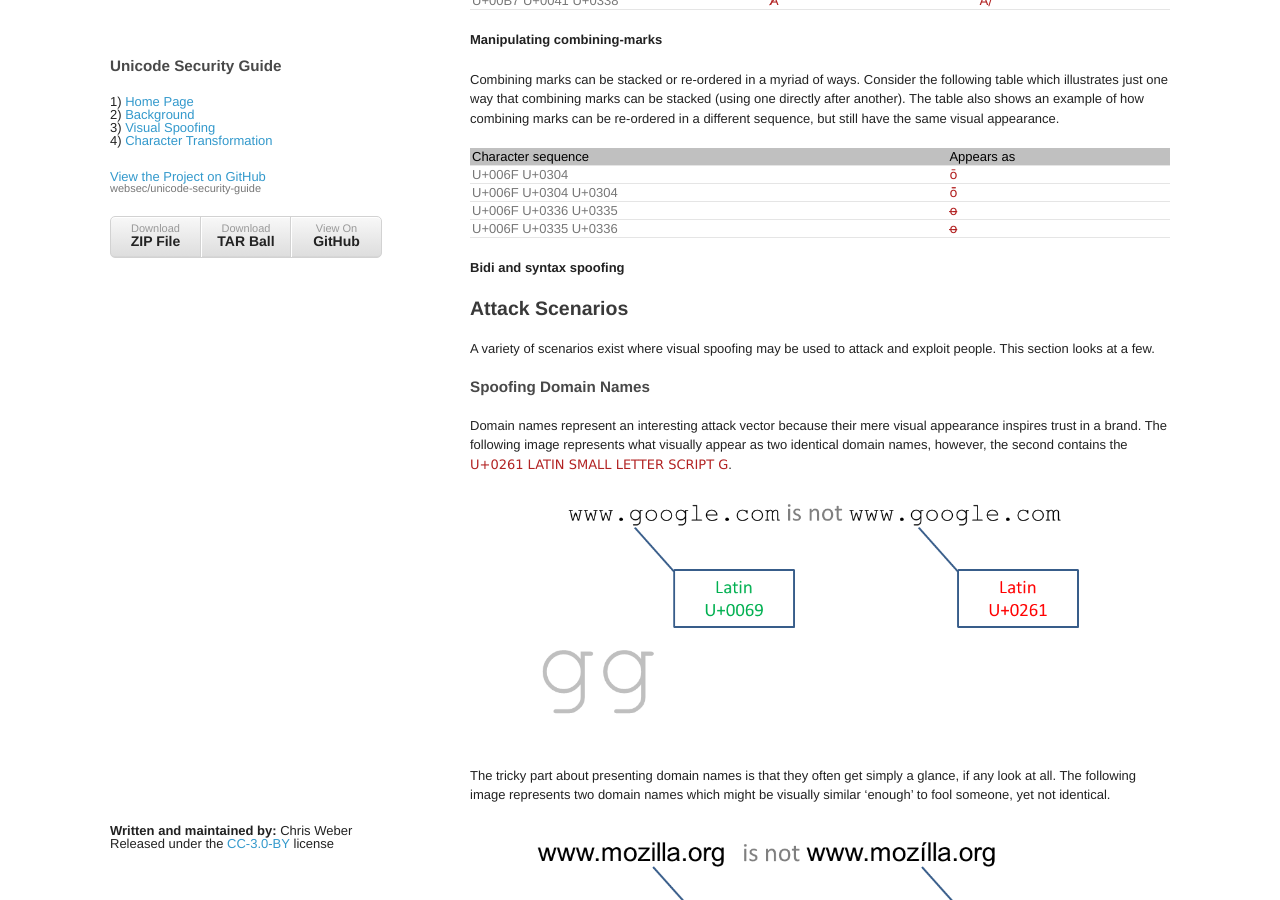
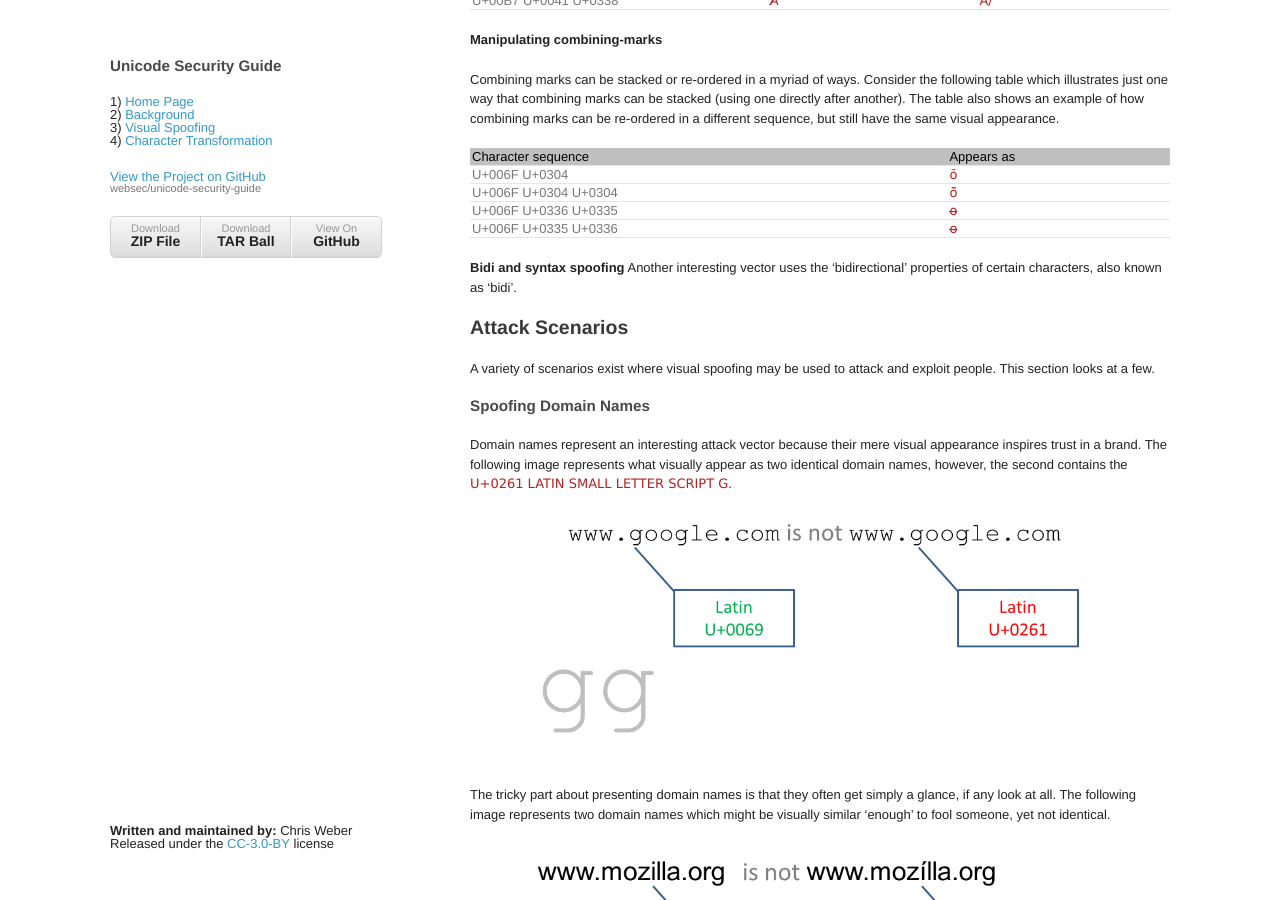
Before and after one commit to cweb/unicode-security-guide, a Jekyll site: the page built from page2.md, in a window 1280 px wide and 900 px high, scrolled down 1319 px. Built offline with Jekyll 4.4.1, drawn with Linux system fonts in a browser that asks for light colours; Markdown is read by kramdown in place of the engine named in the settings.

Commit message:
minor update

```diff
--- a/page2.md
+++ b/page2.md
@@ -94,7 +94,7 @@
 </table>
 
 __Bidi and syntax spoofing__
-
+Another interesting vector uses the 'bidirectional' properties of certain characters, also known as 'bidi'.
 
 ## <a id="attack"></a>Attack Scenarios
 
```
